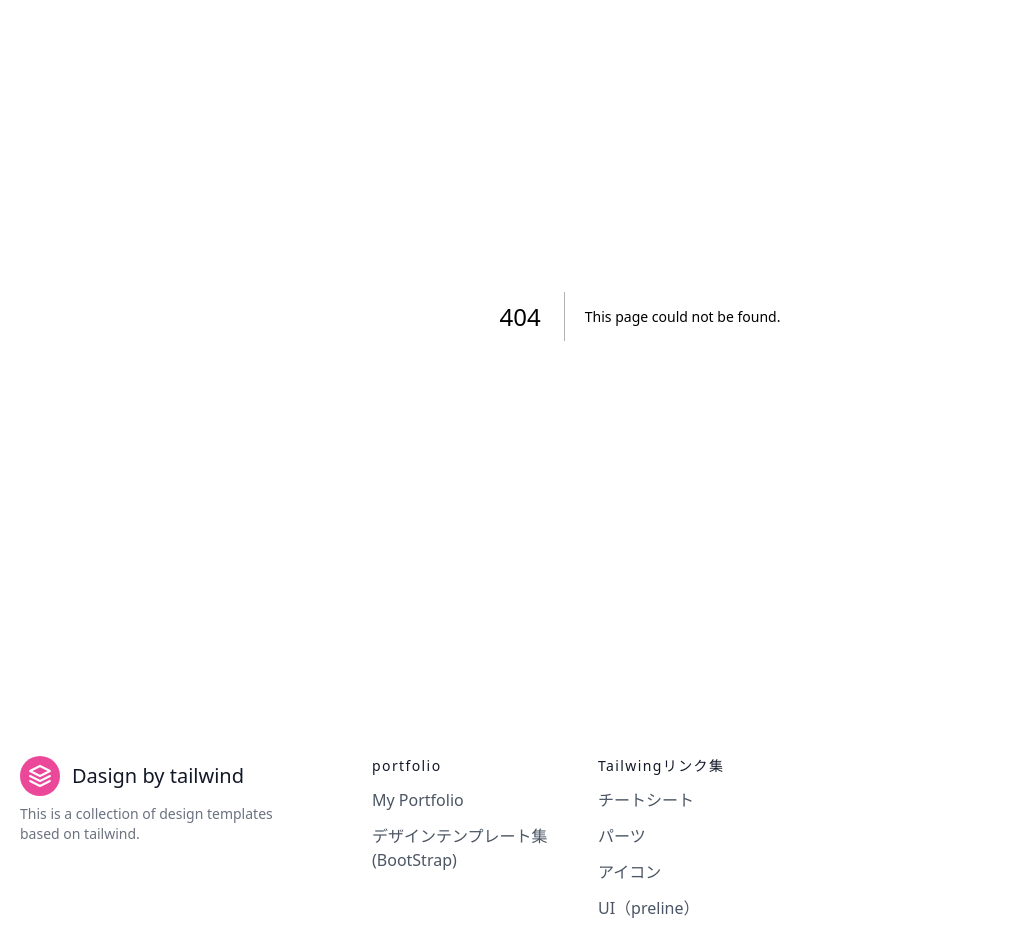
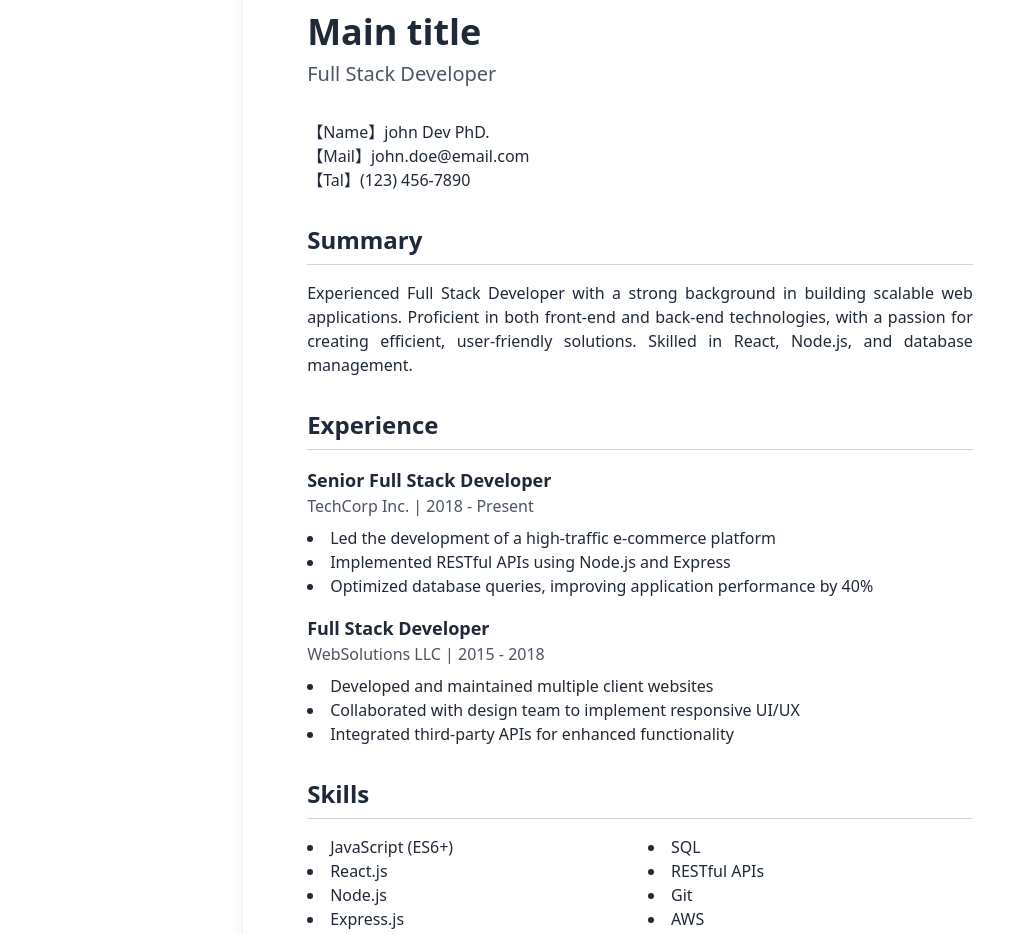
Before and after one commit to sea-yassan33/next14-design-tailwind, a Next.js app: page /sample05 in a window 1280 px wide. Before the commit this address had no page. Shown: the part 160-1094 px from the top of the page, without its empty margins (0-1016 px from the left). Built offline with nearby package versions, Linux system fonts and the light colour scheme.

Commit message:
update241010

```diff
--- a/app/_components/Collection/index.tsx
+++ b/app/_components/Collection/index.tsx
@@ -1,8 +1,7 @@
-"use client";
 import Image from "next/image";
 import Link from "next/link";
-import { Suspense } from 'react';
-import { useState, useEffect } from "react";
+import fs from 'fs';
+import path from "path";
 
 interface Item{
   link: string;
@@ -22,21 +21,15 @@ function CollectList(){
     mainItemTxt:"leading-relaxed mb-3",
     mainTitle:"text-5xl font-bold tracking-widest bg-gradient-to-r from-pink-500 to-violet-500 bg-clip-text text-transparent",
   }
-
-  // 状態管理
-  const [items, setItems] = useState<Item[]>([]);
-
-  // JSONデータを取得して設定
-  useEffect(() => {
-    fetch('/data/colect.json')
-    .then(response => response.json())
-    .then(data => setItems(data))
-    .catch(error => console.error('Error fetching data:', error));
-  }, []);
+  // JSONファイルのパスを設定
+  const filePath = path.join(process.cwd(), '/public/data/colect.json');
+  const jsonData = fs.readFileSync(filePath, 'utf-8');
+  // JSONデータをパース
+  const itemData: Item[] = JSON.parse(jsonData);
 
   return(
     <>
-      {items.map((item, index) => (
+      {itemData.map((item, index) => (
         <div className={`${twStayles.mainItem01}`} key={index}>
           <div className={`${twStayles.mainItem02}`}>
             <Link href={item.link}>
@@ -56,9 +49,7 @@ function CollectList(){
 export default function Colllection(){
   return(
     <>
-      <Suspense>
-        <CollectList />
-      </Suspense>
+      <CollectList />
     </>
   );
 }
--- /dev/null
+++ b/app/sample05/page.tsx
@@ -0,0 +1,90 @@
+import Image from "next/image"
+import { tv } from 'tailwind-variants';
+
+const tvContaner = tv({
+  variants:{
+    style:{
+      cont1: '',
+    },
+  },
+});
+
+export default function Sample05(){
+  return(
+    <div className="bg-white text-gray-800 min-h-screen p-8 flex justify-center items-start">
+      <div className="w-[210mm] min-h-[297mm] bg-white shadow-lg p-16 box-border">
+        <header className="mb-8">
+          <h1 className="text-4xl font-bold mb-2">Main title</h1>
+          <h2 className="text-xl text-gray-600">Full Stack Developer</h2>
+        </header>
+
+        <section className="mb-8 gap-4">
+          <div className="flex flex-wrap items-center mr-4">
+            <span>【Name】john Dev PhD.</span>
+          </div>
+          <div className="flex flex-wrap items-center mr-4">
+            <span>【Mail】john.doe@email.com</span>
+          </div>
+          <div className="flex items-center mr-4">
+            <span>【Tal】(123) 456-7890</span>
+          </div>
+        </section>
+
+        <section className="mb-8">
+          <h3 className="text-2xl font-semibold mb-4 border-b border-gray-300 pb-2">Summary</h3>
+          <p className="text-justify">
+            Experienced Full Stack Developer with a strong background in building scalable web applications.
+            Proficient in both front-end and back-end technologies, with a passion for creating efficient,
+            user-friendly solutions. Skilled in React, Node.js, and database management.
+          </p>
+        </section>
+
+        <section className="mb-8">
+          <h3 className="text-2xl font-semibold mb-4 border-b border-gray-300 pb-2">Experience</h3>
+          <div className="mb-4">
+            <h4 className="text-lg font-semibold">Senior Full Stack Developer</h4>
+            <p className="text-gray-600">TechCorp Inc. | 2018 - Present</p>
+            <ul className="list-disc list-inside mt-2">
+              <li>Led the development of a high-traffic e-commerce platform</li>
+              <li>Implemented RESTful APIs using Node.js and Express</li>
+              <li>Optimized database queries, improving application performance by 40%</li>
+            </ul>
+          </div>
+          <div>
+            <h4 className="text-lg font-semibold">Full Stack Developer</h4>
+            <p className="text-gray-600">WebSolutions LLC | 2015 - 2018</p>
+            <ul className="list-disc list-inside mt-2">
+              <li>Developed and maintained multiple client websites</li>
+              <li>Collaborated with design team to implement responsive UI/UX</li>
+              <li>Integrated third-party APIs for enhanced functionality</li>
+            </ul>
+          </div>
+        </section>
+
+        <section className="mb-8">
+          <h3 className="text-2xl font-semibold mb-4 border-b border-gray-300 pb-2">Skills</h3>
+          <ul className="list-disc list-inside columns-2">
+            <li>JavaScript (ES6+)</li>
+            <li>React.js</li>
+            <li>Node.js</li>
+            <li>Express.js</li>
+            <li>MongoDB</li>
+            <li>SQL</li>
+            <li>RESTful APIs</li>
+            <li>Git</li>
+            <li>AWS</li>
+            <li>Docker</li>
+          </ul>
+        </section>
+
+        <section>
+          <h3 className="text-2xl font-semibold mb-4 border-b border-gray-300 pb-2">Education</h3>
+          <div>
+            <h4 className="text-lg font-semibold">Bachelor of Science in Computer Science</h4>
+            <p className="text-gray-600">University of Technology | Graduated 2015</p>
+          </div>
+        </section>
+      </div>
+    </div>
+  )
+}
--- a/next.config.mjs
+++ b/next.config.mjs
@@ -1,6 +1,5 @@
 /** @type {import('next').NextConfig} */
 const nextConfig = {
-  output: 'export',
   images:{
     unoptimized: true,
     remotePatterns:[
```
Also changed, not shown: public/data/colect.json (+8 -0 lines), public/data/colect.csv, 2 other files (tests, documents, lock files or other folders).
